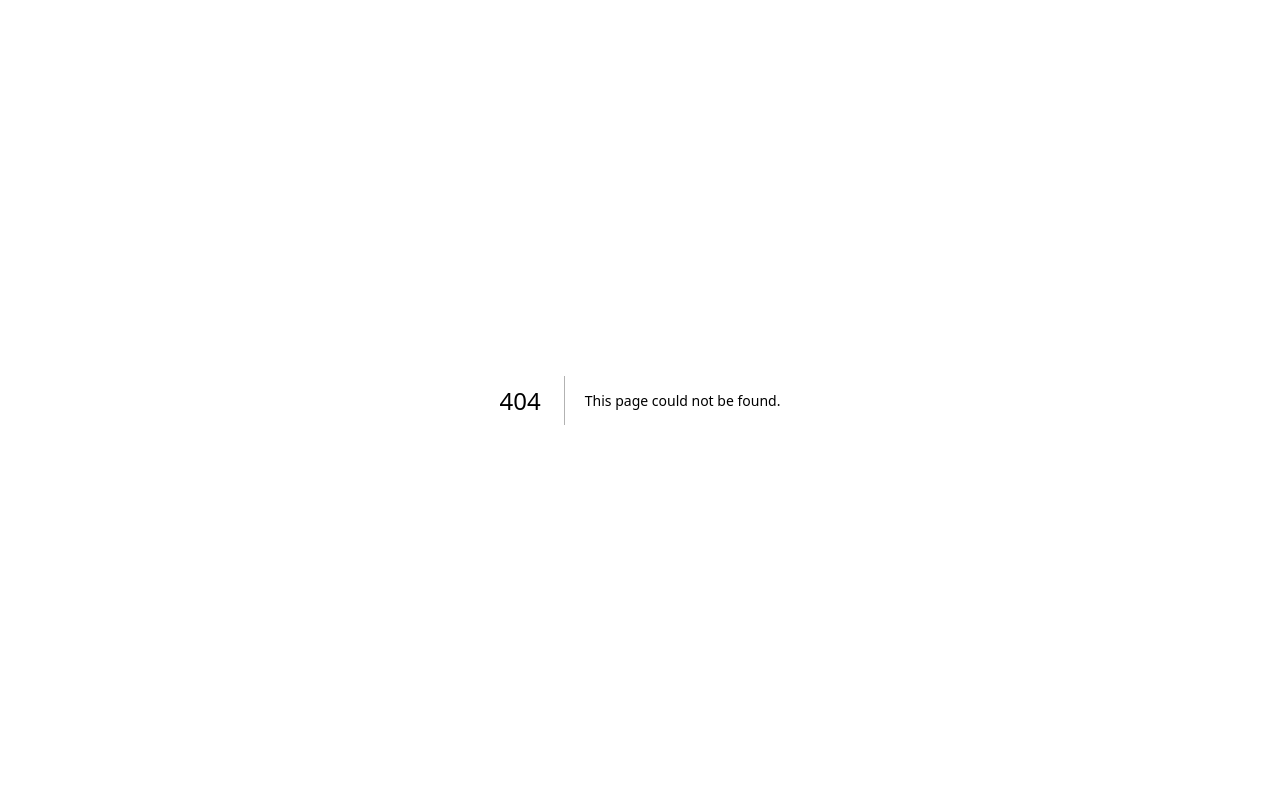
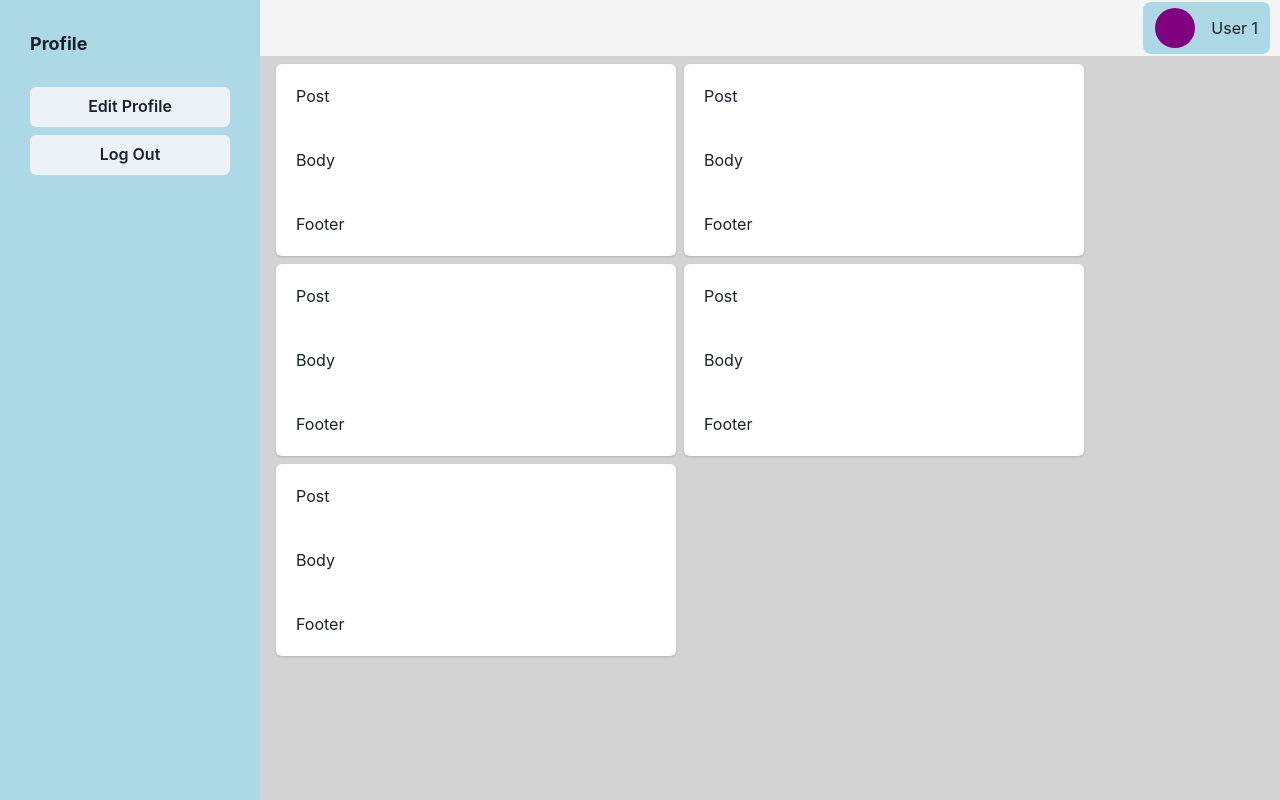
Before and after one commit to mohdamir021/next-social, a Next.js app: page /user in a window 1280 px wide. Before the commit this address had no page. Built offline with nearby package versions, Linux system fonts and the light colour scheme.

Commit message:
feat: update view layout

```diff
--- /dev/null
+++ b/src/app/(dashboard)/layout.tsx
@@ -0,0 +1,10 @@
+import DashboardLayout from "@/components/ui/layouts/DashboardLayout";
+import React from "react";
+
+export default function PrimaryDashboardLayout({
+  children,
+}: Readonly<{
+  children: React.ReactNode;
+}>) {
+  return <DashboardLayout>{children}</DashboardLayout>;
+}
--- /dev/null
+++ b/src/app/(dashboard)/user/page.tsx
@@ -0,0 +1,15 @@
+import PostCard from "@/components/modules/users/PostCard";
+import { Stack } from "@chakra-ui/react";
+import React from "react";
+
+export default function UserPage() {
+  return (
+    <Stack w={"full"} h={"full"} direction="row" wrap={"wrap"}>
+      <PostCard />
+      <PostCard />
+      <PostCard />
+      <PostCard />
+      <PostCard />
+    </Stack>
+  );
+}
--- a/src/app/layout.tsx
+++ b/src/app/layout.tsx
@@ -25,8 +25,8 @@ export default function RootLayout({
   children: React.ReactNode;
 }>) {
   return (
-    <html lang='en'>
-      <body>
+    <html lang="en">
+      <body style={{ height: "100vh" }}>
         <Providers>{children}</Providers>
       </body>
     </html>
--- a/src/components/ui/layouts/DashboardLayout.tsx
+++ b/src/components/ui/layouts/DashboardLayout.tsx
@@ -0,0 +1,24 @@
+import { Box, HStack } from "@chakra-ui/react";
+import React, { ReactNode } from "react";
+import Sidebar from "./sidebar/Sidebar";
+import TopBar from "./topbar/TopBar";
+
+export default function DashboardLayout({ children }: { children: ReactNode }) {
+  return (
+    <HStack h={"full"} w={"full"} spacing={0}>
+      {/* Sidebar */}
+      <Sidebar />
+
+      {/* Main Content */}
+      <Box w={"full"} h={"full"} bgColor={"lightgray"}>
+        {/* Top Bar */}
+        <TopBar />
+
+        {/* Body Content */}
+        <Box px={"16px"} py={"8px"}>
+          {children}
+        </Box>
+      </Box>
+    </HStack>
+  );
+}
```
Also changed, not shown: src/app/page.tsx (+11 -2 lines), src/components/ui/body/LoginBody.tsx (+6 -2 lines).
